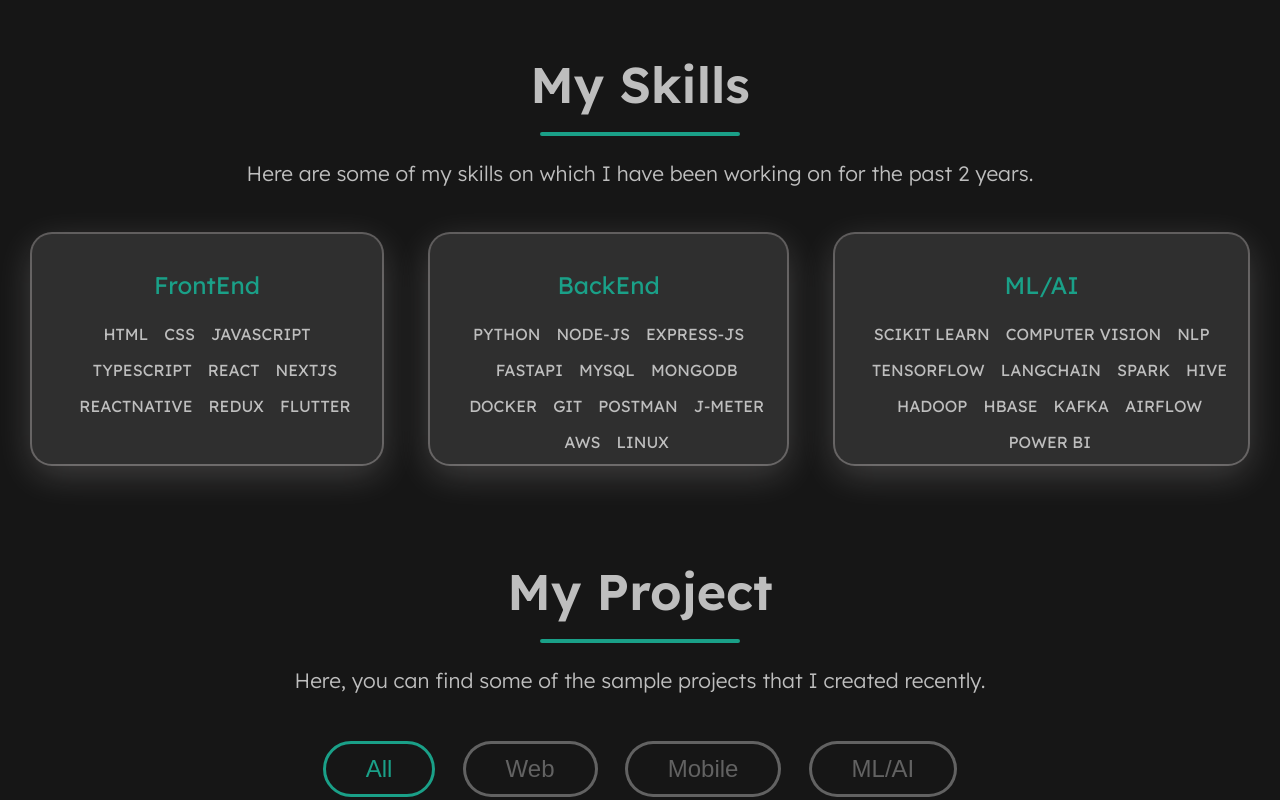
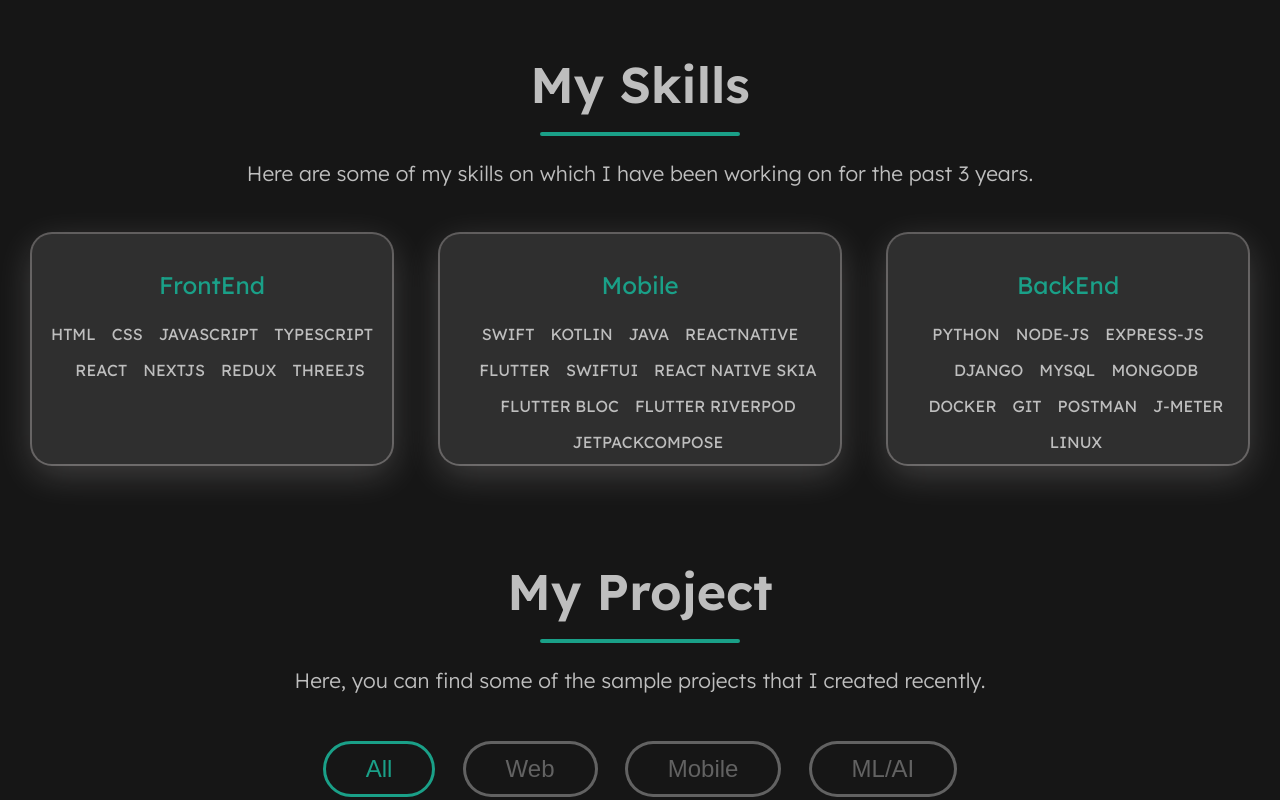
Before and after one commit to mayurdesai32/portfolio-nextjs, a Next.js app: page / in a window 1280 px wide. Shown: the part 1440-2240 px from the top of the page. Built offline with nearby package versions, Linux system fonts and the light colour scheme.

Commit message:
ADDED PROJECT MODIFIED CSS,SKILL SECTION

```diff
--- a/src/component/HeroSection.js
+++ b/src/component/HeroSection.js
@@ -34,6 +34,8 @@ const HeroSection = () => {
             <Image src={hero} alt="hero" priority={false} placeholder="empty" />
           </div>
         </div>
+        {/*  */}
+
           <div className="hero_footer">
             <a href="https://linkedin.com/in/mayurdesai88" target="blank">
               <i className="fa-brands fa-linkedin-in"></i>
@@ -57,6 +59,7 @@ const HeroSection = () => {
             </a>
             {/* <i className="fa-brands fa-kaggle"></i> */}
           </div>
+
       </div>
     </div>
   );
--- a/src/component/SkillSection.js
+++ b/src/component/SkillSection.js
@@ -9,7 +9,7 @@ const SkillSection = () => {
         <TitleSection
           title={"My Skills"}
           subTitle={
-            "Here are some of my skills on which I have been working on for the past 2 years."
+            "Here are some of my skills on which I have been working on for the past 3 years."
           }
         />
         <div className="SkillSection">
@@ -21,12 +21,33 @@ const SkillSection = () => {
               "TYPESCRIPT",
               "REACT",
               "NEXTJS",
-              "REACTNATIVE",
+              // "REACTNATIVE",
               "REDUX",
-              "FLUTTER", // 'FRAMER-MOTION',
+              // "FLUTTER",
+              "THREEJS",
+              // "SWIFTUI",
+              // "JETPACKCOMPOSE"
+              // 'FRAMER-MOTION',
             ]}
             title={"FrontEnd"}
             key={"FrontEnd"}
+          />
+          <SkillList
+            list={[
+              "SWIFT",
+              "KOTLIN",
+              "JAVA",
+              "REACTNATIVE",
+              "FLUTTER",
+              "SWIFTUI",
+              "REACT NATIVE SKIA",
+              "FLUTTER BLOC",
+              "FLUTTER RIVERPOD",
+              "JETPACKCOMPOSE",
+              // 'FIGMA',
+            ]}
+            title={"Mobile"}
+            key={"Mobile"}
           />
 
           <SkillList
@@ -35,14 +56,14 @@ const SkillSection = () => {
               // 'TENSORFLOW',
               "NODE-JS",
               "EXPRESS-JS",
-              "FASTAPI",
+              "DJANGO",
               "MYSQL",
               "MONGODB",
               "DOCKER",
               "GIT",
               "POSTMAN",
               "J-METER",
-              "AWS",
+              // "AWS",
               "LINUX",
             ]}
             title={"BackEnd"}
@@ -63,7 +84,7 @@ const SkillSection = () => {
             key={"Development Tools"}
           /> */}
 
-          <SkillList
+          {/* <SkillList
             list={[
               // "MACHINE LEARNING",
               // "DEEP LEARNING",
@@ -81,7 +102,7 @@ const SkillSection = () => {
               "POWER BI",
             ]}
             title={"ML/AI"}
-          />
+          /> */}
 
           {/* <SkillList
           list={[
--- a/src/component/data.json
+++ b/src/component/data.json
@@ -55,7 +55,7 @@
     "project_img": "/cropigoMobile.png",
     "Github_Link":
       "https://github.com/mayurdesai32/college-project/tree/master/mobile",
-    "Live_Link": "https://www.amazon.com/gp/product/B0CZNNRT53",
+    "Live_Link": "https://github.com/mayurdesai32/college-project",
     "project_desc":
       "CROPIGO is an AI-powered assistant for farmers. CROPIGO assists farmers in selecting Crop based on soil and predicting which disease plant have based on leaf image. In this i have integrated tflite model using native module for plant disease prediction and for crop recommendation server (fastAPI ) is required where XGboost model is deployed"
   },
@@ -93,5 +93,27 @@
     "Live_Link": "https://url-shortner-2n7v.onrender.com/",
     "project_desc":
       "The URL Shortener project is a web application that allows users to shorten long URLs into shorter, more manageable links. It consists of both frontend and backend components. Users can input a long URL, and the system generates a unique, shorter alias for it. When someone clicks on the shortened URL, they are redirected to the original long URL."
+  }, {
+    "project_title": "MD CAMERA",
+    "project_skill": ["React Native", "expo","expo-media-library","react-native-vision-camera"],
+    "category": ["All", "Mobile"],
+    "project_img": "/",
+    "Github_Link": "https://github.com/mayurdesai32/mdCamera",
+    "Live_Link": "https://github.com/mayurdesai32/mdCamera",
+    "project_desc":
+      "MD CAMERA its camera application which similar to apple camera "
+  },
+  {
+    "project_title": "MD Wallpaper",
+    "project_skill": ["React Native"],
+    "category": ["All", "Mobile"],
+    "project_img": "/",
+    "Github_Link": "https://github.com/mayurdesai32/mdCamera",
+    "Live_Link": "https://github.com/mayurdesai32/mdCamera",
+    "project_desc":
+      "MD CAMERA its camera application which similar to apple camera "
   }
+
+
+
 ]
--- a/src/styles/globals.css
+++ b/src/styles/globals.css
@@ -165,6 +165,7 @@ button {
 }
 
 .hero_flex {
+  margin-top: 30px;
   display: flex;
   justify-content: space-between;
 
@@ -173,10 +174,9 @@ button {
 
 .heroImg {
   max-width: 481px;
-  max-height: 484px;
+ max-height: 484px;
   position: relative;
   min-width: 350px;
-
 }
 
 .heroImg img {
@@ -184,6 +184,7 @@ button {
   z-index: 2;
   height: 100%;
   width: 100%;
+
 }
 
 
@@ -281,10 +282,13 @@ Image {
   margin-left: 1.5rem;
 }
 
+
+
 .hero_footer {
   display: flex;
   justify-content: center;
-  margin-top: 35px;
+  margin-top: 70px;
+  /* margin-top: 35px; */
 }
 
 .hero_footer i {
@@ -418,9 +422,8 @@ Image {
 
 
 .SkillList {
-
   /* flex-basis: 43%; */
-  min-width: 350px;
+  min-width: 360px;
   height: 230px;
   background-color: var(--offblack_color);
   color: var(--secondary_color);
```
Lines whose indentation alone changed are shown as unchanged.
